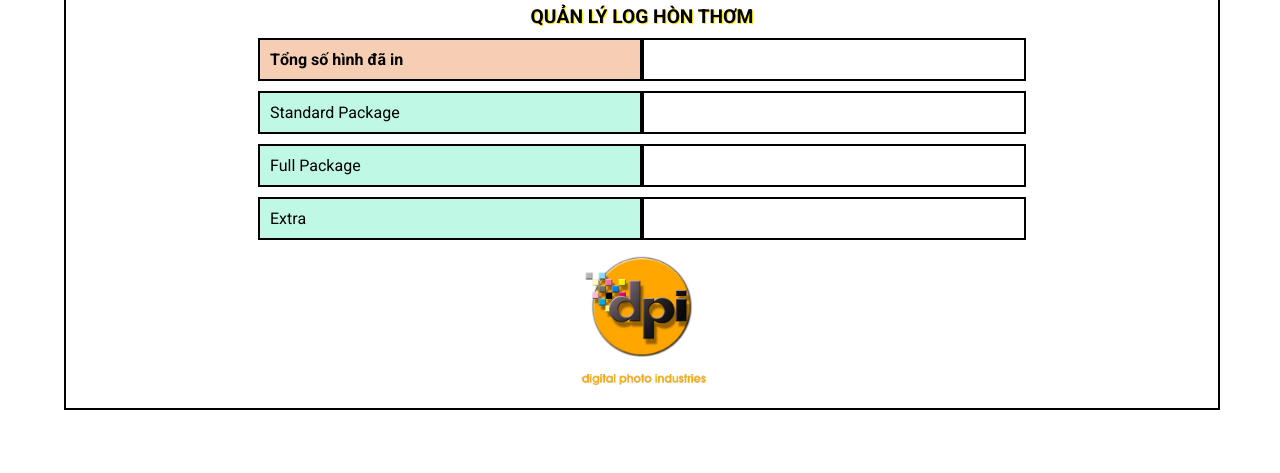
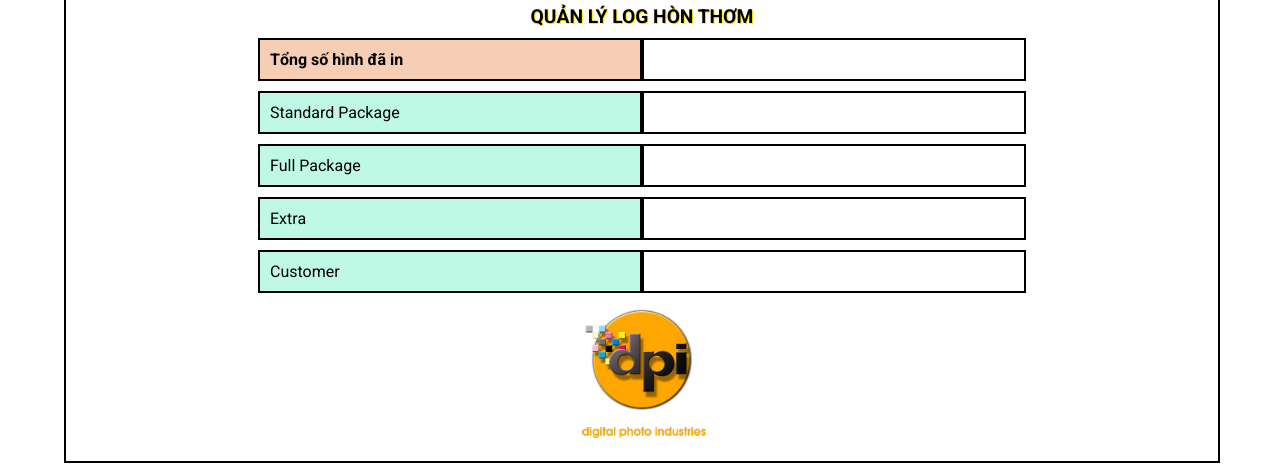
Before and after one commit to DPIVietnam/DPIHaLong, a Flask app: template templates/index.html in a window 1280 px wide. Shown: the part 603-1076 px from the top of the page. Before the commit the page ends 1013 px from the top, so only its background shows below. Run offline with Flask 3, Linux system fonts and the light colour scheme; the template is opened without the code that fills it, so the values that code supplies are empty.

Commit message:
Update customer data

```diff
--- a/app.py
+++ b/app.py
@@ -38,6 +38,7 @@ class NumPhotosPrintedHt(db.Model):
     standard = db.Column(db.Integer)
     full = db.Column(db.Integer)
     extra = db.Column(db.Integer)
+    customer = db.Column(db.Integer)
     quantity = db.Column(db.Integer)
     quantity_backup = db.Column(db.Integer)
 
@@ -45,6 +46,7 @@ class NumPhotosPrintedHt(db.Model):
 def index():
     try:
         test_db_connection()
+        # delete = db.session.execute(text("DROP TABLE numphotosprintedht"))
         result = db.session.execute(text("SELECT to_regclass('public.numphotosprintedht')"))
         table_exists = result.scalar()  # Dùng scalar() để lấy kết quả từ câu lệnh SQL
 
@@ -91,6 +93,12 @@ def get_photos_printed():
 def get_count_files(folder_path):
     try:
         return len([name for name in os.listdir(folder_path) if os.path.isfile(os.path.join(folder_path, name))])
+    except Exception as e:
+        return 0
+
+def get_count_folder(folder_path):
+    try:
+        return len([name for name in os.listdir(folder_path)])
     except Exception as e:
         return 0
 
@@ -155,9 +163,11 @@ def get_photos_printed_ht():
     date_now = now.strftime("%Y_%m_%d")
     target_time = now.replace(hour=16, minute=0, second=0, microsecond=0)
     path_ops = r"\\PRINTSERVER1\CapImages\Ops"
+    customer_path = r"\\PRINTSERVER1\Customers"
     photo_standard = 0
     photo_extra = 0
     photo_full = 0
+    photo_customer = get_count_folder(customer_path)
     try:
         for file_name in os.listdir(path_ops):
             if file_name.startswith(date_now) and file_name.endswith('_Log.txt'):
@@ -197,11 +207,11 @@ def get_photos_printed_ht():
     photos_printed_pos1 = get_count_files(path_pos1)
     photos_printed_pos2 = get_count_files(path_pos2)
 
-    print(photos_printed_pos2)
 
     file_stand = 0
     file_full = 0
     file_extra = 0
+    file_customer = 0
     file_count = 0
     # db.session.execute(text("INSERT INTO numphotosprintedht VALUES (:id, :standard, :full, :extra, :quantity, :quantity_backup)"), {"id": id_HtDB ,"standard": 0, "full": 0, "extra": 0, "quantity": 0, "quantity_backup": 0})
     # db.session.commit()
@@ -213,7 +223,8 @@ def get_photos_printed_ht():
         file_stand = value[1]
         file_full = value[2]
         file_extra = value[3]
-        file_count = value[4]
+        file_customer = value[4]
+        file_count = value[5]
     else:
         if now > target_time and os.path.exists(folder_path_pos1) and not os.path.exists(folder_path_pos2):
             file_count = photos_printed_pos1 + value[5]
@@ -222,15 +233,16 @@ def get_photos_printed_ht():
         file_stand = photo_standard
         file_full = photo_full
         file_extra = photo_extra
+        file_customer = photo_customer
         try:
-            db.session.execute(text("""UPDATE numphotosprintedht SET standard = :standard, "full" = :photo_full, extra = :extra, quantity = :quantity, quantity_backup = :quantity_backup WHERE id = :id"""),
-                            {"standard": photo_standard, "photo_full": photo_full, "extra": photo_extra, "quantity": file_count, "quantity_backup": photos_printed_pos2, "id": id_HtDB})
+            db.session.execute(text("""UPDATE numphotosprintedht SET standard = :standard, "full" = :photo_full, extra = :extra, customer = :customer, quantity = :quantity, quantity_backup = :quantity_backup WHERE id = :id"""),
+                            {"standard": photo_standard, "photo_full": photo_full, "extra": photo_extra, "customer": file_customer, "quantity": file_count, "quantity_backup": photos_printed_pos2, "id": id_HtDB})
             db.session.commit()
         except Exception as e:
             db.session.rollback()
             print(f"Lỗi: {e}")
 
-    return jsonify({'file_stand': file_stand, 'file_full': file_full, 'file_extra': file_extra, 'file_count': file_count})
+    return jsonify({'file_stand': file_stand, 'file_full': file_full, 'file_extra': file_extra, 'customer': file_customer, 'file_count': file_count})
 
 if __name__ == '__main__':
     app.run(debug=True)
--- a/static/js/main.js
+++ b/static/js/main.js
@@ -53,6 +53,7 @@ $(document).ready(function() {
                     $('#photo_standard').html(response.file_stand)
                     $('#photo_full').html(response.file_full)
                     $('#photo_extra').html(response.file_extra)
+                    $('#photo_customer').html(response.file_customer)
                 }
                 else {
                     alert('error')
--- a/templates/index.html
+++ b/templates/index.html
@@ -58,6 +58,10 @@
             <label for="total_printed" class="text_label_details">Extra</label>
             <p id="photo_extra"></p>
         </div>
+        <div class="general">
+            <label for="total_printed" class="text_label_details">Customer</label>
+            <p id="photo_customer"></p>
+        </div>
 
         <div class="logo">
             <img src="/static/images/dpi_logo.png" alt="DPI_LOGO">
```
